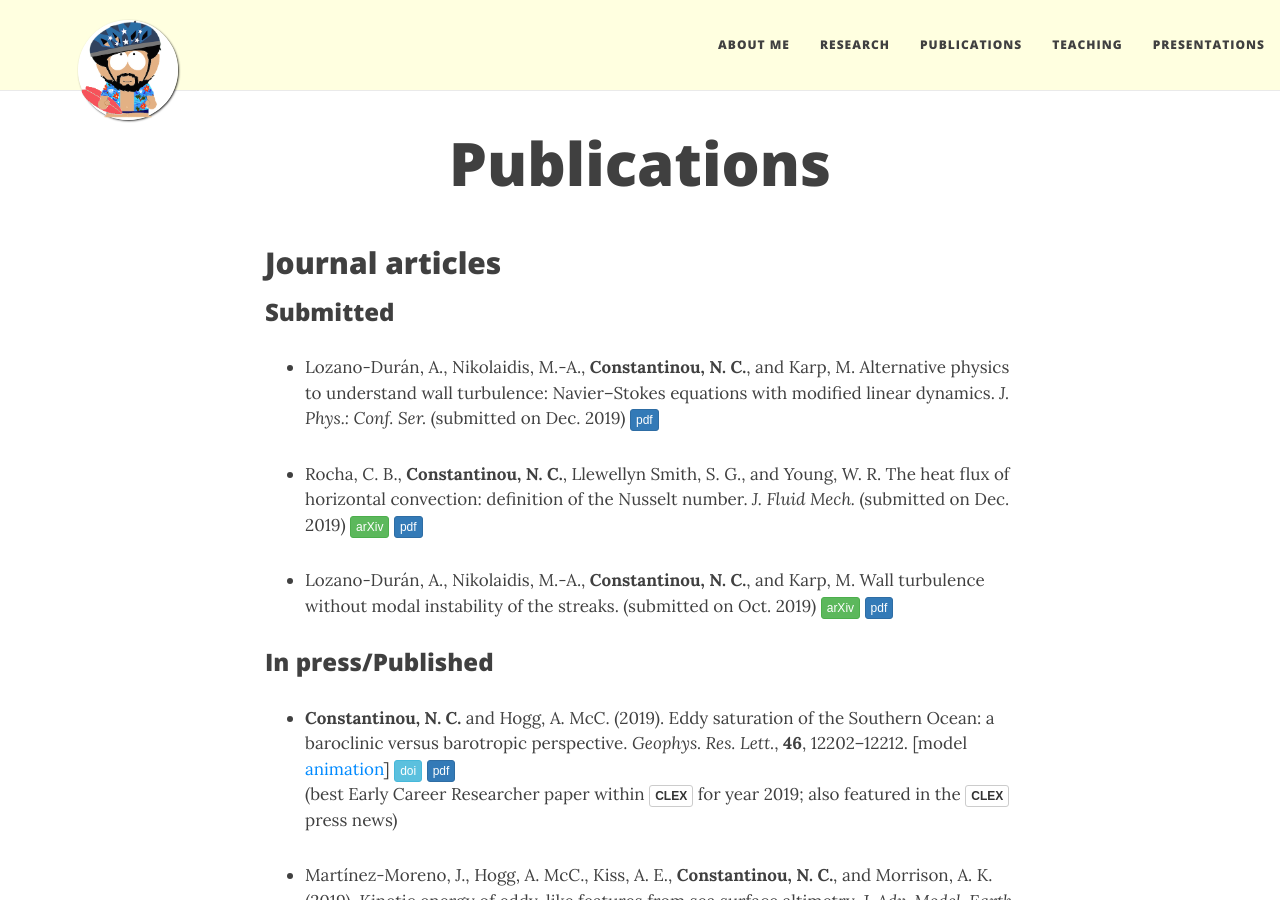
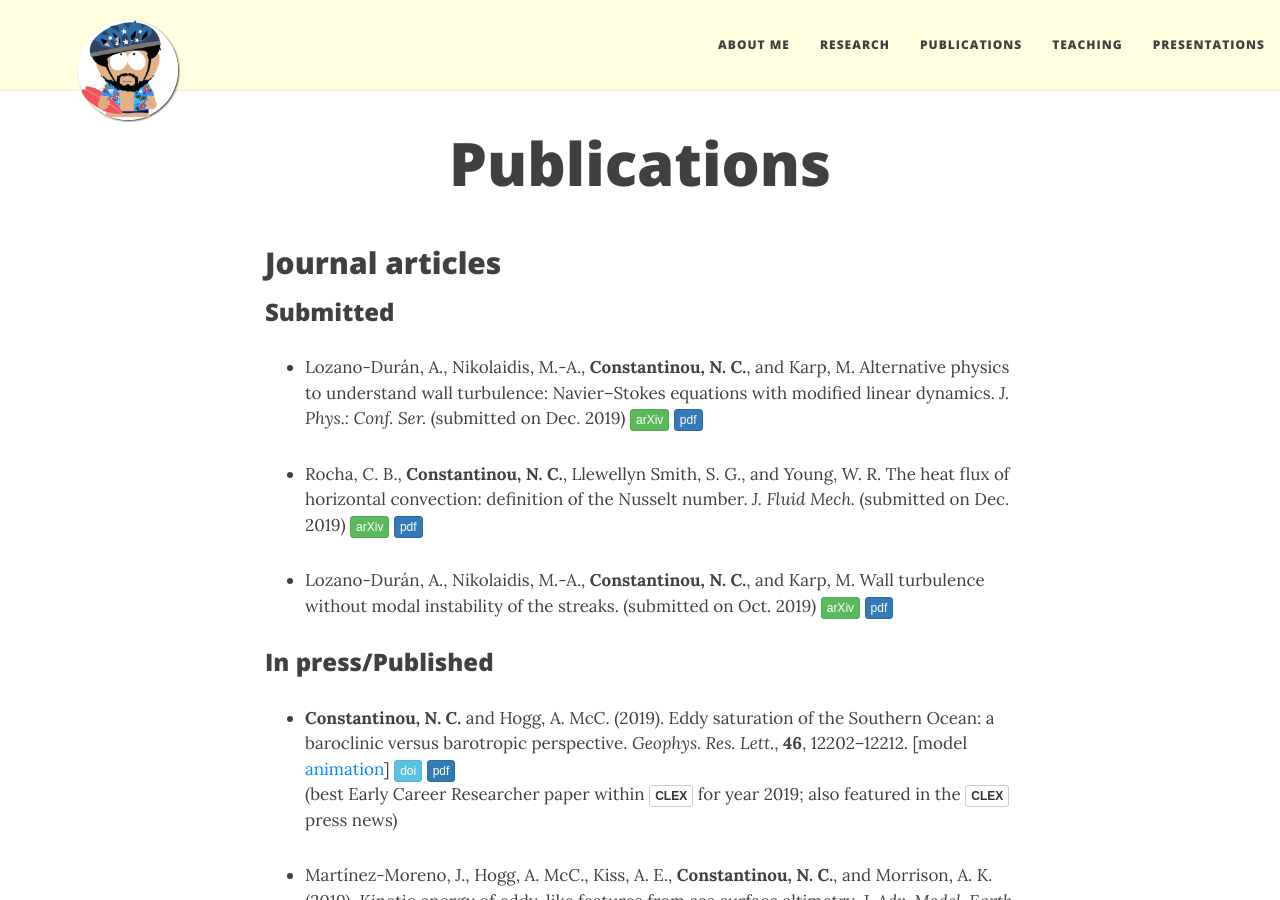
Before and after one commit to navidcy/navidcy.github.io, a Jekyll site: the page built from publications.md, in a window 1280 px wide and 900 px high. Built offline with Jekyll 4.4.1, drawn with Linux system fonts in a browser that asks for light colours; nearby versions of some CDN libraries; comment, search, counter and statistics services are not loaded.

Commit message:
adds arxiv in multiflow2019 paper

```diff
--- a/publications.md
+++ b/publications.md
@@ -13,7 +13,7 @@ title: Publications
 <!--
 - Rocha, C. B., **Constantinou, N. C.**, Llewellyn Smith, S. G., and  Young, W. R. (2020). The heat flux of horizontal convection: Nusselt number scaling. _J. Fluid Mech._ (submitted) [<span class="btn btn-success btn-xs{{end}}" style="font-family:sans-serif;">arXiv</span>][arXiv:1906.01929]{:target="_blank"} [<span class="btn btn-primary btn-xs{{end}}" style="font-family:sans-serif;">pdf</span>][TrackEddies-SSH]
 -->
-- Lozano-Durán, A., Nikolaidis, M.-A., **Constantinou, N. C.**, and Karp, M. Alternative physics to understand wall turbulence: Navier–Stokes equations with modified linear dynamics. _J. Phys.: Conf. Ser._ (submitted on Dec. 2019) <!--[<span class="btn btn-success btn-xs{{end}}" style="font-family:sans-serif;">arXiv</span>][arXiv:1909.05490]{:target="_blank"}--> [<span class="btn btn-primary btn-xs{{end}}" style="font-family:sans-serif;">pdf</span>][multiflow2019-linearmechanism]
+- Lozano-Durán, A., Nikolaidis, M.-A., **Constantinou, N. C.**, and Karp, M. Alternative physics to understand wall turbulence: Navier–Stokes equations with modified linear dynamics. _J. Phys.: Conf. Ser._ (submitted on Dec. 2019) [<span class="btn btn-success btn-xs{{end}}" style="font-family:sans-serif;">arXiv</span>][arXiv:1912.07532]{:target="_blank"} [<span class="btn btn-primary btn-xs{{end}}" style="font-family:sans-serif;">pdf</span>][multiflow2019-linearmechanism]
 
 - Rocha, C. B., **Constantinou, N. C.**, Llewellyn Smith, S. G., and  Young, W. R. The heat flux of horizontal convection: definition of the Nusselt number. _J. Fluid Mech._ (submitted on Dec. 2019) [<span class="btn btn-success btn-xs{{end}}" style="font-family:sans-serif;">arXiv</span>][arXiv:1912.05229]{:target="_blank"} [<span class="btn btn-primary btn-xs{{end}}" style="font-family:sans-serif;">pdf</span>][HCNuDefinition]
 
@@ -157,6 +157,8 @@ title: Publications
 [arXiv:1906.08442]: https://arxiv.org/abs/1906.08442
 [arXiv:1909.05490]: https://arxiv.org/abs/1909.05490
 [arXiv:1912.05229]: https://arxiv.org/abs/1912.05229
+[arXiv:1912.07532]: https://arxiv.org/abs/1912.07532
+
 
 [twolayer-mom6-movie]: https://vimeo.com/342848501
 
```
Also changed, not shown: 1 other file.
